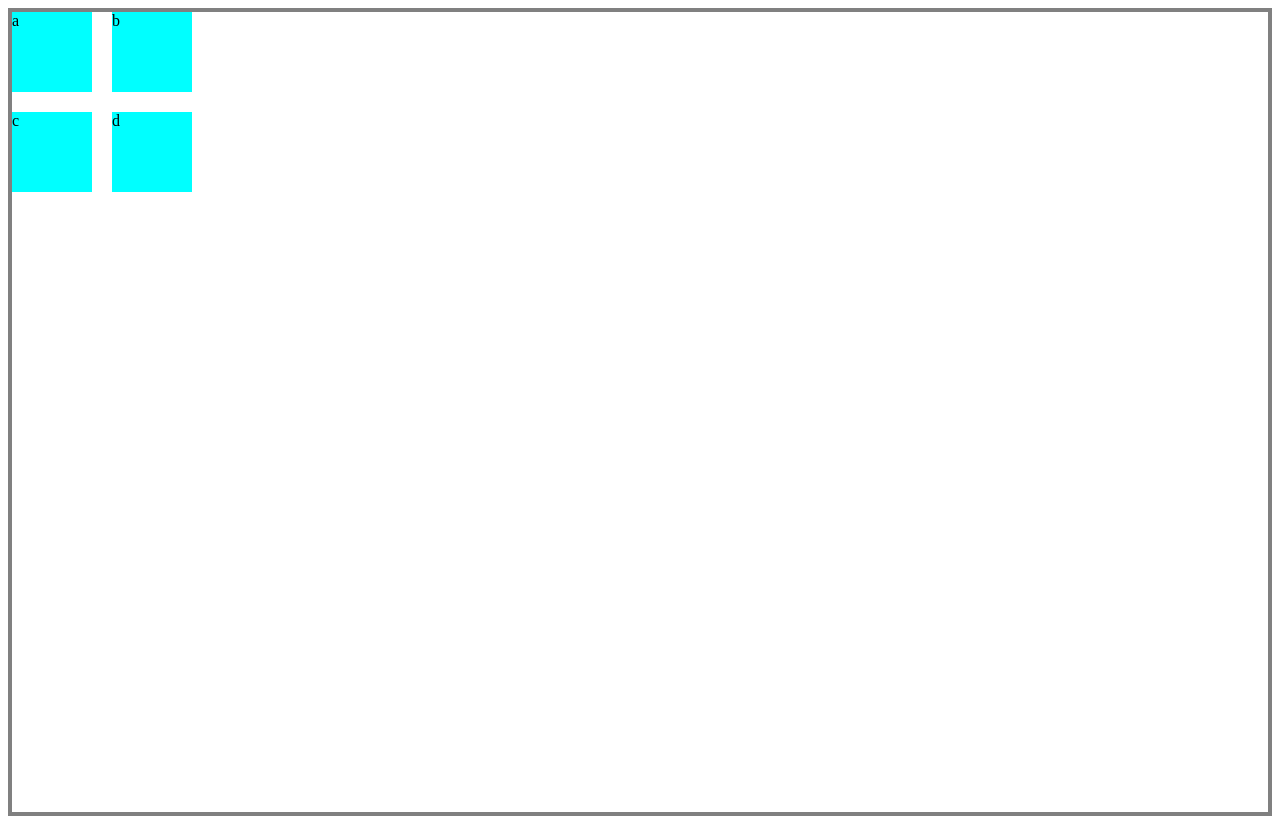
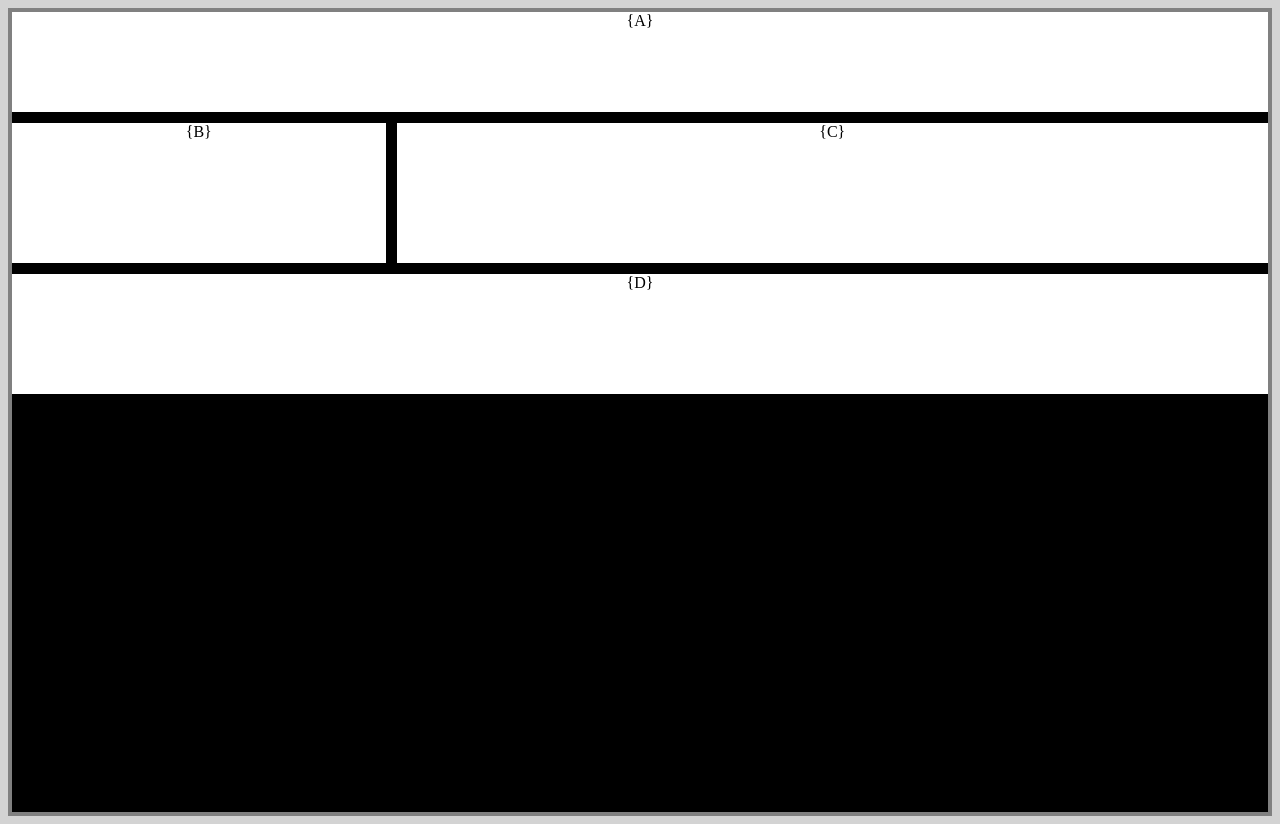
Before and after one commit to Asim925/HTML_old, a plain HTML site: page Grid/grid.html in a window 1280 px wide. Drawn offline with Linux system fonts and the light colour scheme.

Commit message:
today's class is completed

```diff
--- a/Grid/grid.css
+++ b/Grid/grid.css
@@ -1,15 +1,33 @@
+body{
+    background-color: lightgray;
+}
 .container{
     display: grid;
     border: 4px solid grey;
-    grid-template: repeat(3,100px)/ repeat(2,100px);
-    justify-content: stretch;
-    align-items: stretch;
+    grid-template: 100px 140px/  30fr 70fr ;
+    grid-template-areas:
+     "header header"
+     "sidebar main"
+     "footer footer"
+    ;
+
     height: 100vh;
+    gap: 11px;
+    background-color: black;
 }
 
 .box{
-    width: 5rem;
-    height: 5rem;
-    background-color: aqua ;
+    background-color: white ;
+    text-align:center;
 
 }
+
+.box-aik{
+    grid-area: header;
+
+}
+
+.box-char{
+    grid-area: footer;
+    height: 120px;
+}
--- a/Grid/grid.html
+++ b/Grid/grid.html
@@ -8,10 +8,10 @@
 </head>
 <body>
     <div class="container">
-        <div class="box">a</div>
-        <div class="box">b</div>
-        <div class="box">c</div>
-        <div class="box">d</div>
+        <div class="box box-aik">{A}</div>
+        <div class="box">{B}</div>
+        <div class="box">{C}</div>
+        <div class="box box-char" >{D}</div>
     </div>
 </body>
 </html>
```
